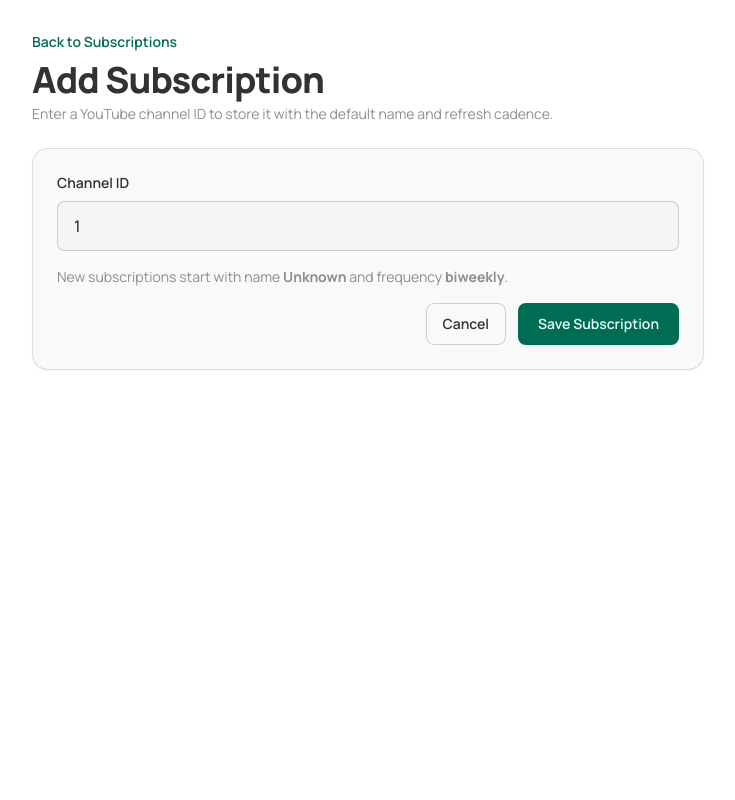
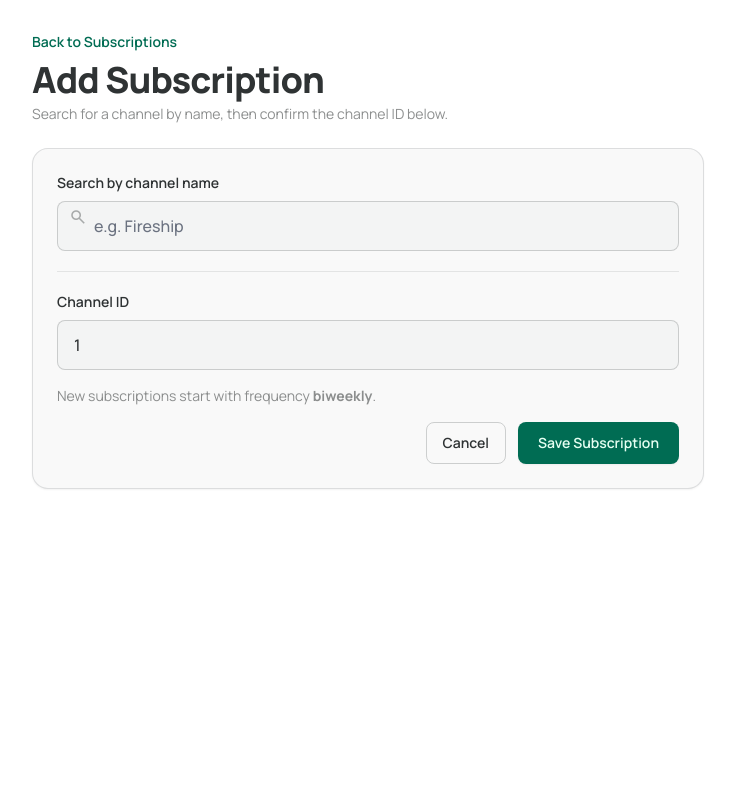
Before and after one commit to Jennawinx/youtube-refined, a Django app: template templates/feed/subscriptions_create.html in a window 1280 px wide. Shown: the whole page, without its empty margins (272-1007 px from the left). Run offline with Django 4.2, Linux system fonts and the light colour scheme; the template is opened without the code that fills it: most values are stand-ins (such as "Sample title", 1, 10 or a date in 2020); some libraries are stand-ins or nearby versions.

Commit message:
Add channel search

```diff
--- a/feed/static/css/output.css
+++ b/feed/static/css/output.css
@@ -448,6 +448,9 @@
       }
     }
   }
+  .pointer-events-none {
+    pointer-events: none;
+  }
   .collapse {
     &:not(td, tr, colgroup) {
       visibility: revert-layer;
@@ -1361,6 +1364,9 @@
   .left-0 {
     left: calc(var(--spacing) * 0);
   }
+  .left-3 {
+    left: calc(var(--spacing) * 3);
+  }
   .left-4 {
     left: calc(var(--spacing) * 4);
   }
@@ -1768,6 +1774,9 @@
   .h-5 {
     height: calc(var(--spacing) * 5);
   }
+  .h-9 {
+    height: calc(var(--spacing) * 9);
+  }
   .h-10 {
     height: calc(var(--spacing) * 10);
   }
@@ -1809,6 +1818,9 @@
   }
   .w-5 {
     width: calc(var(--spacing) * 5);
+  }
+  .w-9 {
+    width: calc(var(--spacing) * 9);
   }
   .w-16 {
     width: calc(var(--spacing) * 16);
@@ -1919,6 +1931,9 @@
   .gap-4 {
     gap: calc(var(--spacing) * 4);
   }
+  .gap-5 {
+    gap: calc(var(--spacing) * 5);
+  }
   .gap-6 {
     gap: calc(var(--spacing) * 6);
   }
@@ -1945,6 +1960,15 @@
   .gap-y-10 {
     row-gap: calc(var(--spacing) * 10);
   }
+  .divide-y {
+    :where(& > :not(:last-child)) {
+      --tw-divide-y-reverse: 0;
+      border-bottom-style: var(--tw-border-style);
+      border-top-style: var(--tw-border-style);
+      border-top-width: calc(1px * var(--tw-divide-y-reverse));
+      border-bottom-width: calc(1px * calc(1 - var(--tw-divide-y-reverse)));
+    }
+  }
   .truncate {
     overflow: hidden;
     text-overflow: ellipsis;
@@ -2223,6 +2247,9 @@
   .pb-10 {
     padding-bottom: calc(var(--spacing) * 10);
   }
+  .pl-9 {
+    padding-left: calc(var(--spacing) * 9);
+  }
   .pl-12 {
     padding-left: calc(var(--spacing) * 12);
   }
@@ -2237,6 +2264,9 @@
   }
   .align-top {
     vertical-align: top;
+  }
+  .font-mono {
+    font-family: var(--font-mono);
   }
   .text-2xl {
     font-size: var(--text-2xl);
@@ -2308,6 +2338,9 @@
   .text-\[11px\] {
     font-size: 11px;
   }
+  .text-\[18px\] {
+    font-size: 18px;
+  }
   .leading-relaxed {
     --tw-leading: var(--leading-relaxed);
     line-height: var(--leading-relaxed);
@@ -2472,6 +2505,11 @@
         --tw-scale-z: 105%;
         scale: var(--tw-scale-x) var(--tw-scale-y);
       }
+    }
+  }
+  .empty\:hidden {
+    &:empty {
+      display: none;
     }
   }
   .hover\:text-primary {
@@ -2889,6 +2927,11 @@
   inherits: false;
   initial-value: 0;
 }
+@property --tw-divide-y-reverse {
+  syntax: "*";
+  inherits: false;
+  initial-value: 0;
+}
 @property --tw-border-style {
   syntax: "*";
   inherits: false;
@@ -3133,6 +3176,7 @@
       --tw-translate-y: 0;
       --tw-translate-z: 0;
       --tw-space-y-reverse: 0;
+      --tw-divide-y-reverse: 0;
       --tw-border-style: solid;
       --tw-gradient-position: initial;
       --tw-gradient-from: #0000;
--- a/feed/urls.py
+++ b/feed/urls.py
@@ -6,7 +6,8 @@ from feed.views.rules import (
 )
 from feed.views.subscriptions import (
     subscriptions,
-    subscriptions_create
+    subscriptions_create,
+    subscriptions_channel_search,
 )
 from feed.views.feed import (
     home,
@@ -20,4 +21,5 @@ urlpatterns = [
     path("feed-rules/<int:rule_id>/modify/", feed_rules_modify, name="feed_rules_modify"),
     path("subscriptions/", subscriptions, name="subscriptions"),
     path("subscriptions/create/", subscriptions_create, name="subscriptions_create"),
+    path("subscriptions/channel-search/", subscriptions_channel_search, name="subscriptions_channel_search"),
 ]
--- a/templates/feed/subscriptions_create.html
+++ b/templates/feed/subscriptions_create.html
@@ -9,7 +9,7 @@
                 <a href="{% url 'subscriptions' %}" class="text-sm font-semibold text-primary hover:underline">Back to Subscriptions</a>
                 <div>
                     <h1 class="text-4xl font-extrabold tracking-tight">Add Subscription</h1>
-                    <p class="text-sm text-on-surface-variant/70 mt-1">Enter a YouTube channel ID to store it with the default name and refresh cadence.</p>
+                    <p class="text-sm text-on-surface-variant/70 mt-1">Search for a channel by name, then confirm the channel ID below.</p>
                 </div>
             </header>
 
@@ -19,7 +19,35 @@
                 </div>
             {% endif %}
 
-            <section class="rounded-2xl border border-outline-variant/40 bg-surface px-5 py-6 shadow-sm sm:px-6">
+            <section class="rounded-2xl border border-outline-variant/40 bg-surface px-5 py-6 shadow-sm sm:px-6 flex flex-col gap-5">
+
+                <!-- Channel search -->
+                <div class="flex flex-col gap-2">
+                    <label for="channel-search-query" class="text-sm font-semibold text-on-surface">Search by channel name</label>
+                    <div class="relative">
+                        <span class="material-symbols-outlined absolute left-3 top-1/2 -translate-y-1/2 text-on-surface-variant/50 text-[18px] pointer-events-none">search</span>
+                        <input
+                            id="channel-search-query"
+                            type="text"
+                            placeholder="e.g. Fireship"
+                            autocomplete="off"
+                            hx-get="{% url 'subscriptions_channel_search' %}"
+                            hx-trigger="input delay:400ms"
+                            hx-target="#channel-search-results"
+                            hx-include="[name='q']"
+                            name="q"
+                            class="w-full rounded-lg border border-outline-variant/60 bg-surface-container-low pl-9 pr-4 py-3 text-base font-medium text-on-surface outline-none transition focus:border-primary"
+                        />
+                    </div>
+                    <div
+                        id="channel-search-results"
+                        class="rounded-lg border border-outline-variant/40 bg-surface overflow-hidden empty:hidden"
+                    ></div>
+                </div>
+
+                <div class="border-t border-outline-variant/30"></div>
+
+                <!-- Create form -->
                 <form method="post" class="flex flex-col gap-4">
                     {% csrf_token %}
                     <label for="channel_id" class="flex flex-col gap-2 text-sm font-semibold text-on-surface">
@@ -36,7 +64,7 @@
                     </label>
 
                     <p class="text-sm text-on-surface-variant/70">
-                        New subscriptions start with name <strong>Unknown</strong> and frequency <strong>biweekly</strong>.
+                        New subscriptions start with frequency <strong>biweekly</strong>.
                     </p>
 
                     <div class="flex flex-col gap-3 sm:flex-row sm:justify-end">
```
Also changed, not shown: feed/services/youtube_api.py (+32 -0 lines), feed/views/subscriptions.py (+7 -1 lines), templates/feed/subscriptions_channel_search_results.html (added, +27 -0 lines).
